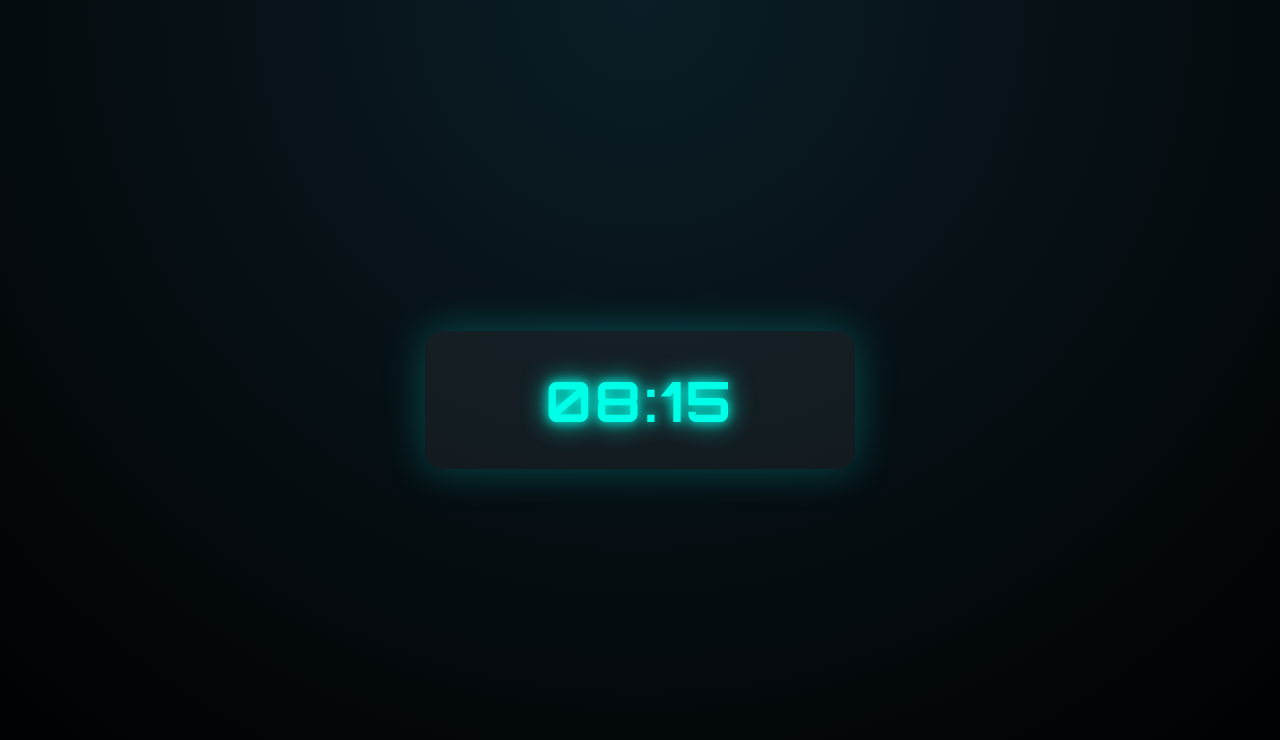
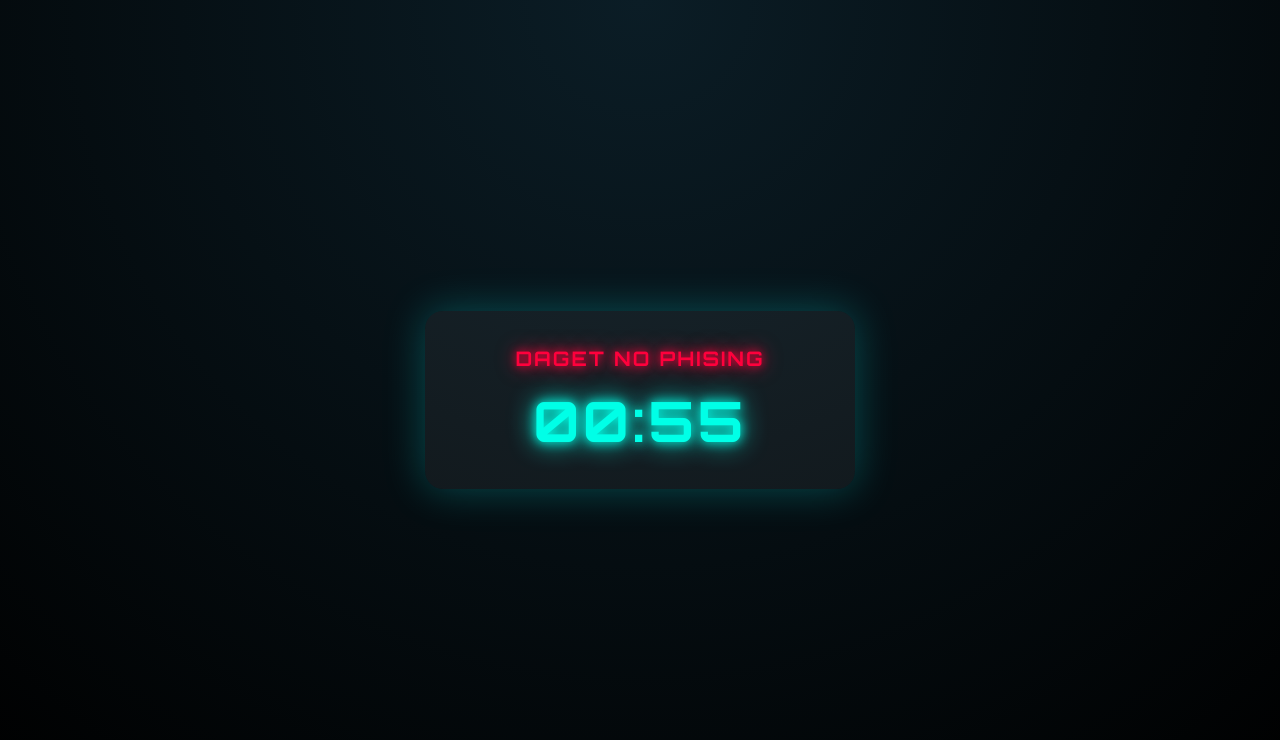
Before and after one commit to Yogi3738/Daget, a plain HTML site: page index.html in a window 1280 px wide. Drawn offline with Linux system fonts and the light colour scheme.

Commit message:
Update index.html

```diff
--- a/index.html
+++ b/index.html
@@ -29,6 +29,16 @@ body {
     box-shadow: 0 0 40px rgba(0,255,255,0.25);
     width: 90%;
     max-width: 360px;
+}
+
+/* TITLE DAGET NO PHISING */
+.daget-title {
+    font-size: 20px;
+    font-weight: 700;
+    color: #ff003c;
+    text-shadow: 0 0 8px #ff003c, 0 0 20px #ff003c;
+    margin-bottom: 15px;
+    letter-spacing: 2px;
 }
 
 /* TIMER DIGITAL */
@@ -101,6 +111,11 @@ body {
 <div class="box">
 
     <!-- =============================
+         TITLE DAGET NO PHISING
+         ============================= -->
+    <div class="daget-title">DAGET NO PHISING</div>
+
+    <!-- =============================
          TIMER DIGITAL
          ============================= -->
     <div id="timer" class="timer"></div>
@@ -123,7 +138,7 @@ body {
          muncul setelah FOLLOW
          ============================= -->
     <div id="qris" class="qris">
-        <img src="https://files.catbox.moe/5k4fzd.jpg" alt="QRIS Payment">
+        <img src="https://h.uguu.se/utepDpZc.jpg" alt="QRIS Payment">
         <div class="note">Scan QRIS untuk melanjutkan pembayaran</div>
     </div>
 
@@ -136,12 +151,12 @@ body {
 
 // TOTAL_TIME = durasi timer dalam detik
 // 60 = 1 menit, 300 = 5 menit, 600 = 10 menit
-const TOTAL_TIME = 500;
+const TOTAL_TIME = 60;
 
 // STORAGE_KEY = nama key localStorage
 // dipakai untuk nyimpen waktu akhir timer
 // supaya timer TIDAK RESET walau refresh / keluar browser
-const STORAGE_KEY = "qris_timer_fw";
+const STORAGE_KEY = "qris_timer_fllw";
 
 /* ======================================================
    ELEMENT HTML
@@ -194,9 +209,11 @@ const countdown = setInterval(() => {
    FOLLOW CLICK → UNLOCK QRIS
    ====================================================== */
 
-// begitu tombol FOLLOW diklik → QRIS muncul
-followBtn.addEventListener("click", () => {
-    qrisEl.style.display = "block";
+// begitu tombol FOLLOW diklik → QRIS muncul tanpa refresh
+followBtn.addEventListener("click", (e) => {
+    e.preventDefault(); // cegah reload halaman
+    qrisEl.style.display = "block"; // tampilkan QRIS
+    window.open(followBtn.href, "_blank"); // buka link WhatsApp di tab baru
 });
 </script>
 
```
